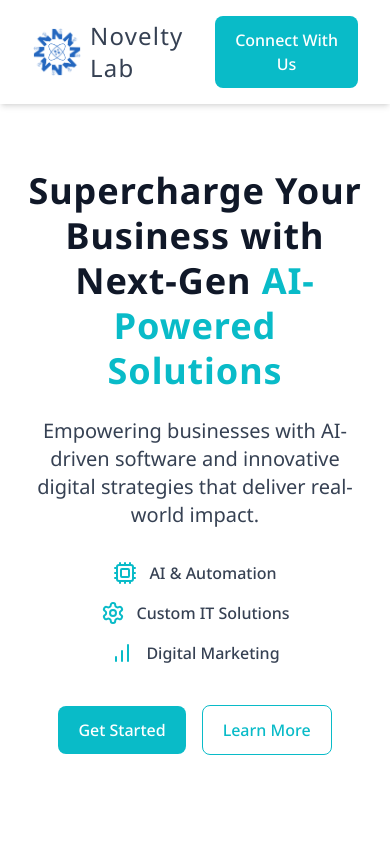
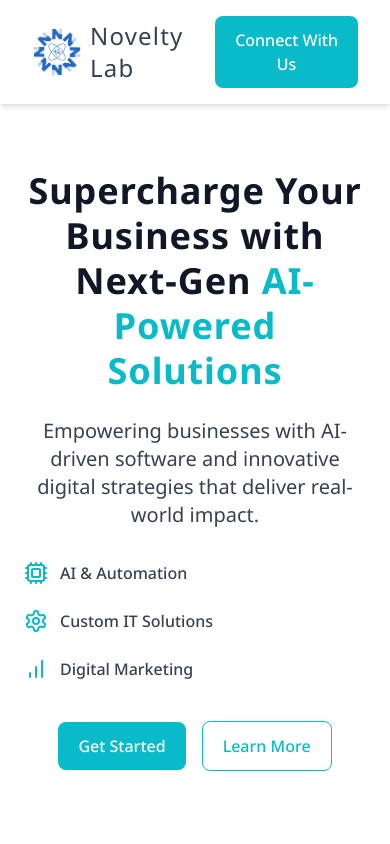
Before and after one commit to rupeshbug/novelty_lab_website, a Next.js app: page / in a window 390 px wide. Shown: the top 844 px of the page. Built offline with nearby package versions, Linux system fonts and the light colour scheme.

Commit message:
hero section made repsonsive

```diff
--- a/src/app/components/HeroSection.tsx
+++ b/src/app/components/HeroSection.tsx
@@ -2,18 +2,18 @@ import { Cpu, Settings, BarChart } from "lucide-react";
 
 export default function Hero() {
   return (
-    <section className="py-16 px-6 md:px-40 md:py-20">
+    <section className="py-16 px-6 md:px-20 md:py-20 lg:px-40">
       <div className="mx-auto flex flex-col md:flex-row items-center justify-between gap-10">
-        <div className="text-center w-full md:w-3/5 md:text-left">
-          <h1 className="text-4xl md:text-6xl font-bold text-gray-900 leading-tight tracking-wide mb-6">
+        <div className="text-center w-full lg:w-3/5 lg:text-left">
+          <h1 className="text-4xl md:text-5xl lg:text-6xl font-bold text-gray-900 leading-tight tracking-wide mb-6">
             Supercharge Your Business with Next-Gen{" "}
             <span className="text-[#09BBc8]">AI-Powered Solutions</span>
           </h1>
-          <p className="text-xl text-gray-700 mb-8 max-w-xl">
+          <p className="text-xl text-gray-700 mb-8">
             Empowering businesses with AI-driven software and innovative digital
             strategies that deliver real-world impact.
           </p>
-          <div className="grid grid-cols-1 lg:grid-cols-3 justify-items-center gap-4 mb-10">
+          <div className="flex flex-col sm:flex-row flex-wrap gap-6 mb-10 lg:justify-start justify-center">
             <div className="flex items-center gap-3">
               <Cpu className="text-[#09bbc8] w-6 h-6" />
               <p className="text-gray-700 text-base font-medium">
@@ -33,7 +33,8 @@ export default function Hero() {
               </p>
             </div>
           </div>
-          <div className="flex gap-4 justify-center items-center md:justify-start">
+
+          <div className="flex gap-4 justify-center items-center lg:justify-start">
             <button className="bg-[#09bbc8] text-white px-5 py-3 cursor-pointer rounded-lg text-base font-medium hover:bg-[#07a5b0] transition">
               Get Started
             </button>
@@ -42,7 +43,7 @@ export default function Hero() {
             </button>
           </div>
         </div>
-        <div className="hidden lg:w-2/5">
+        <div className="hidden lg:block lg:w-2/5">
           <img src="/img5.png" alt="hero_image" className="w-[85%] h-140" />
         </div>
       </div>
--- a/src/app/components/Navbar.tsx
+++ b/src/app/components/Navbar.tsx
@@ -3,7 +3,7 @@ import Image from "next/image";
 
 export default function Navbar() {
   return (
-    <nav className="flex justify-between items-center px-8 md:px-40 py-4 shadow-md">
+    <nav className="flex justify-between items-center px-8 py-4 shadow-md md:px-20 lg:px-40">
       <div className="flex items-center justify-center gap-2">
         <Image alt="novelty_lab" width={50} height={50} src="/logo.png" />
         <h1 className="text-2xl tracking-wider text-gray-700">Novelty Lab</h1>
```
